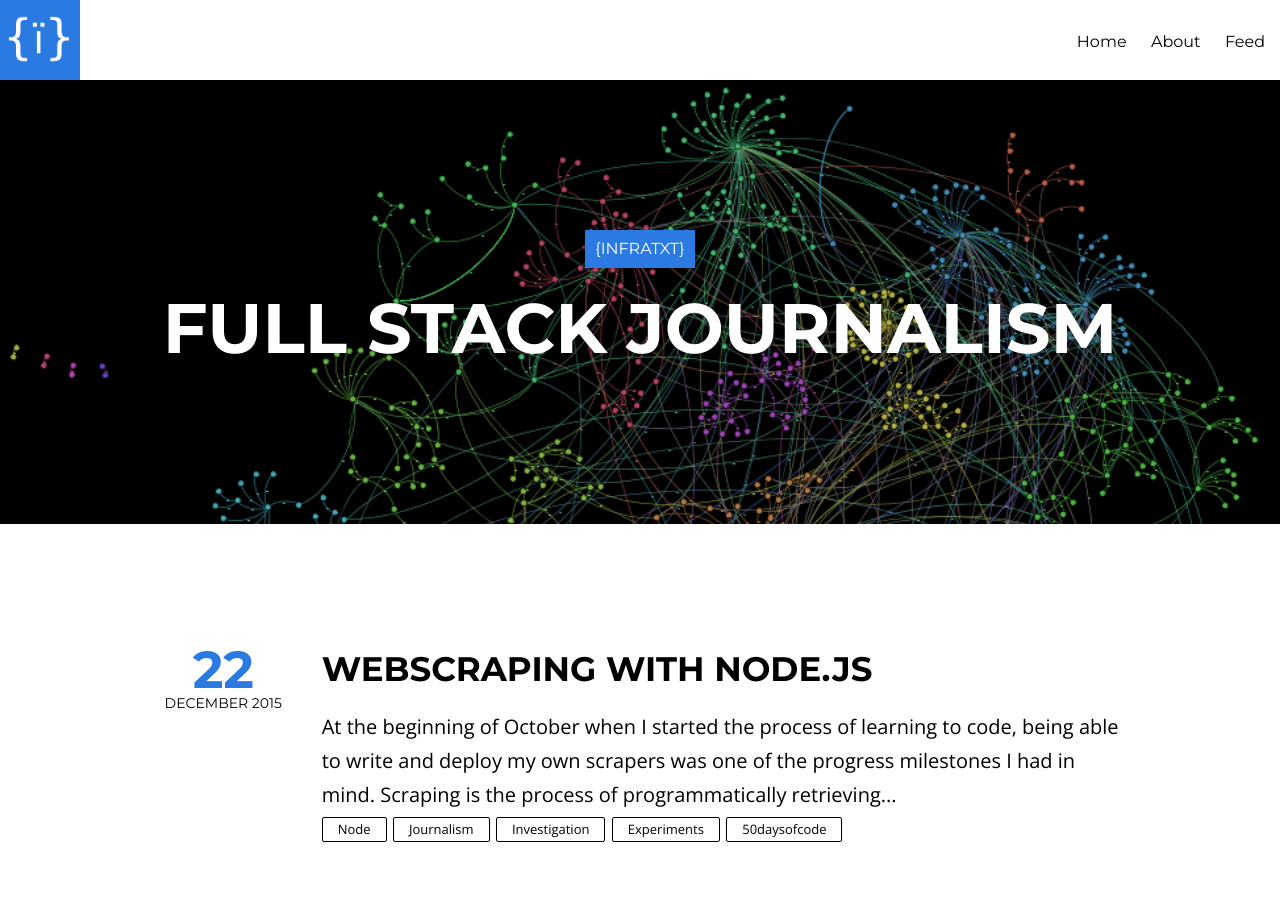
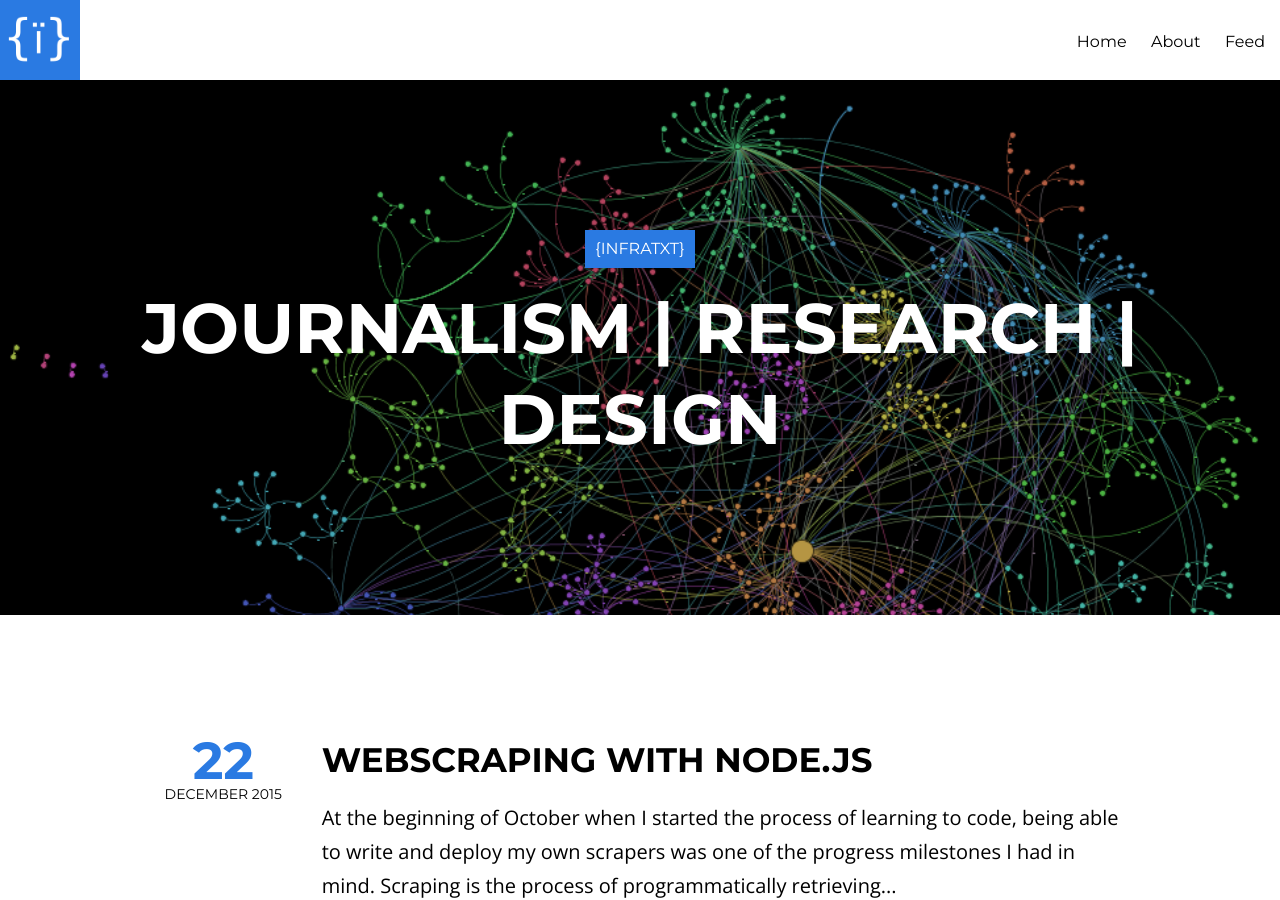
Before and after one commit to infratxt/infratxt.github.io, a Jekyll site: the page built from index.html, in a window 1280 px wide and 900 px high. Built offline with Jekyll 4.4.1, drawn with Linux system fonts in a browser that asks for light colours; nearby versions of some CDN libraries; the list of posts is cut into pages by our own code.

Commit message:
Update homepage hero tagline

```diff
--- a/_config.yml
+++ b/_config.yml
@@ -1,5 +1,5 @@
 title:            "{infratxt}"
-description:      'full stack journalism'
+description:      'journalism | research | design'
 logo:             logo.png
 share:            true
 dropcap:			true
```
